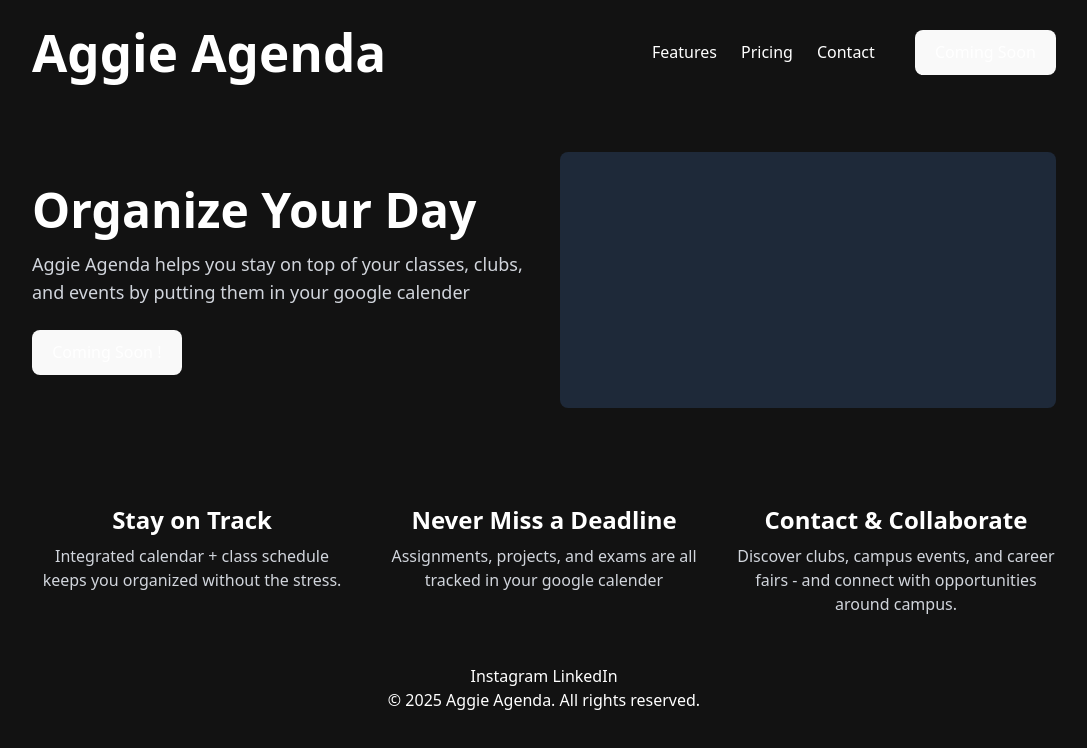
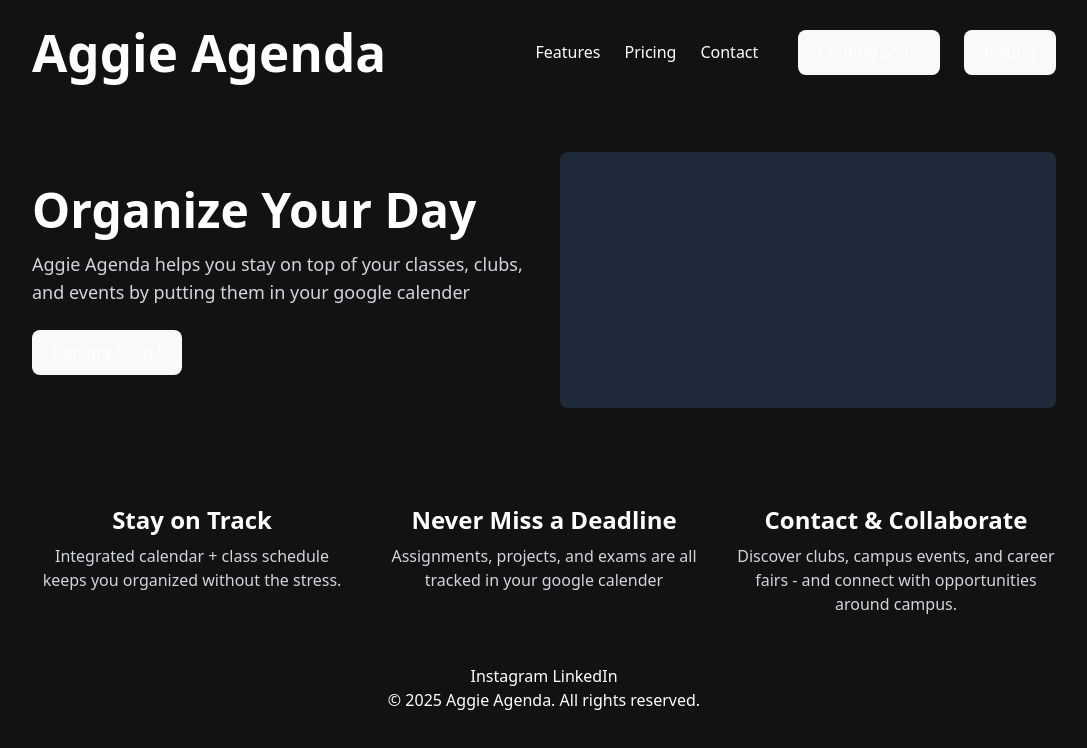
Before and after one commit to AggieAgenda/App, a React (Vite) app in the folder Frontend/: page / in a window 1280 px wide. Shown: the top 748 px of the page, without its empty margins (96-1183 px from the left). Built offline with nearby package versions, Linux system fonts and the light colour scheme.

Commit message:
test button

```diff
--- a/Frontend/src/pages/Home.jsx
+++ b/Frontend/src/pages/Home.jsx
@@ -1,7 +1,12 @@
 
 
+async function testButton(){
+  console.log("test being pressed")
+  return;
+}
 // src/pages/home.jsx
 export default function Home() {
+
   return (
     <div className=" w-screen max-w-1920 h-screen bg-[#121212] text-white flex flex-col items-center">
       <div className="w-full max-w-5xl">
@@ -18,6 +23,7 @@
             <button className="ml-4 px-5 py-2 bg-maroon-600 hover:bg-maroon-700 rounded-lg transition">
               Coming Soon
             </button>
+            <button id onClick={testButton}> testing</button>
           </div>
         </nav>
 
```
Also changed, not shown: Frontend/vercel.json.
